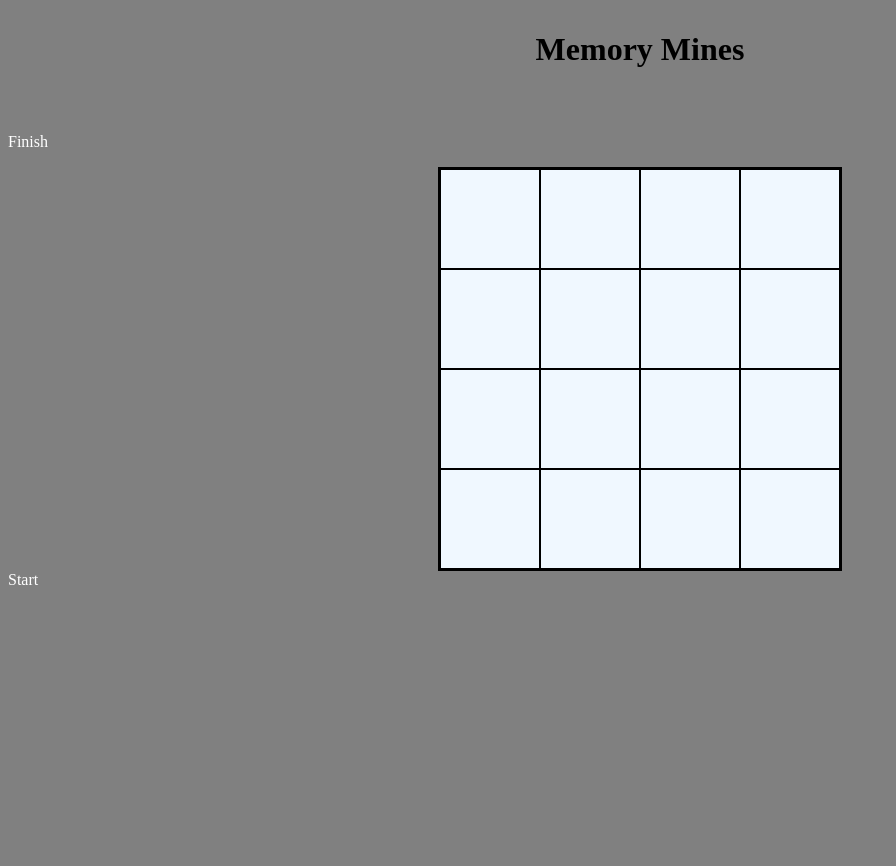
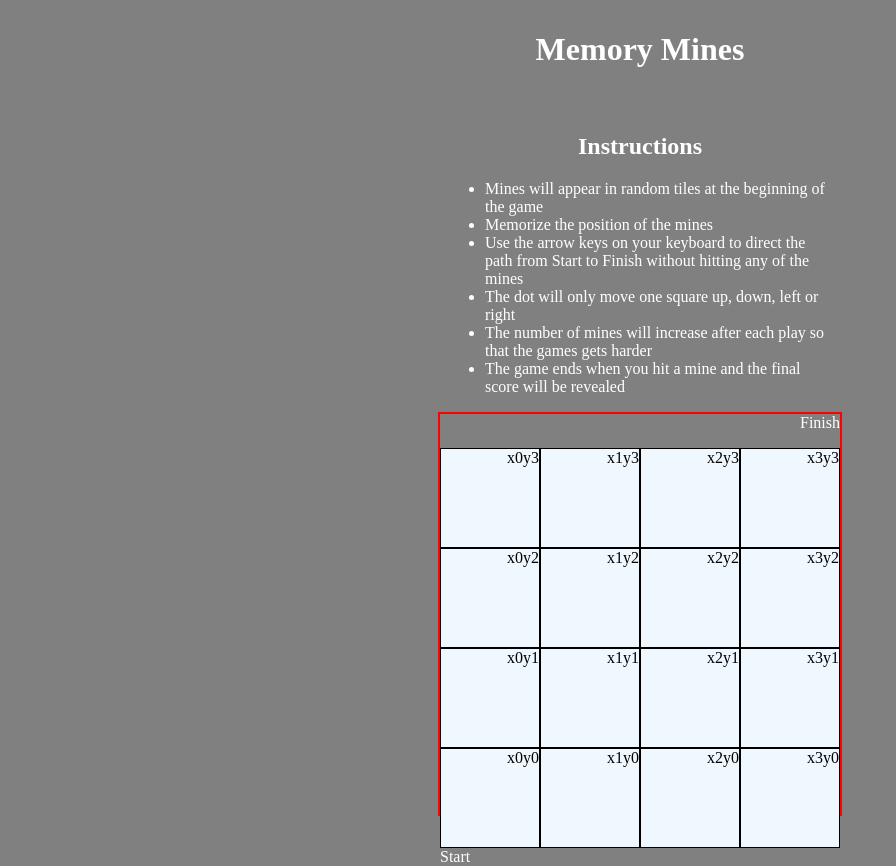
Before and after one commit to trcywu/memory-mines, a PHP site: page / in a window 1280 px wide. Shown: the whole page, without its empty margins (0-896 px from the left). Before the commit the page ends 585 px from the top, so only its background shows below. Run offline with PHP 8.4, Linux system fonts and the light colour scheme.

Commit message:
Mines appearing on grid and disappearing after 5 seconds

```diff
--- a/css/style.css
+++ b/css/style.css
@@ -6,30 +6,56 @@ h1 {
   text-align: center;
   height: 80px;
   padding-top: 10px;
+  color: white;
 }
 
-ul {
+h2 {
+  text-align: center;
+  color: white;
+}
+
+.instructions {
+  color: white;
+}
+
+#inst {
+  width: 350px;
+  height: 300px
+  color: white;
+  margin: 0 auto;
+}
+
+.grid {
   width: 400px;
   height: 400px;
   padding: 0;
   margin: 0 auto;
-  border: 2px solid black;
-  background-color: #F0F8FF;
+  border: 2px solid red;
+
 }
 
-li {
+.mines {
   width: 98px;
   height: 98px;
   list-style-type: none;
   border:1px solid black;
   float: left;
   display: inline-block;
+  background-color: #F0F8FF;
+  color: black
 }
 
 #start {
   color: white;
+  text-align: left;
 }
 
 #finish {
   color: white;
+  text-align: right;
 }
+
+
+.mines img {
+  width: 10%;
+}
--- a/home.html
+++ b/home.html
@@ -8,30 +8,42 @@
 </head>
 <body>
   <h1>Memory Mines</h1>
+  <h2>Instructions</h2>
+  <ul class="instructions">
+    <li id="inst">Mines will appear in random tiles at the beginning of the game</li>
+    <li id="inst">Memorize the position of the mines</li>
+    <li id="inst">Use the arrow keys on your keyboard to direct the path from Start to Finish without hitting any of the mines
+    <li id="inst">The dot will only move one square up, down, left or right</li>
+    <li id="inst">The number of mines will increase after each play so that the games gets harder</li>
+    <li id="inst">The game ends when you hit a mine and the final score will be revealed</li>
+  </ul>
+
+  <ul class="grid">
     <div id="finish">Finish</p>
 
-   <ul>
-    <li></li>
-    <li></li>
-    <li></li>
-    <li></li>
-    <li></li>
-    <li></li>
-    <li></li>
-    <li></li>
-    <li></li>
-    <li></li>
-    <li></li>
-    <li></li>
-    <li></li>
-    <li></li>
-    <li></li>
-    <li></li>
-   </ul>
-    <div id="start">Start</p>
+     <li class="mines" id="x0y3">x0y3</li>
+     <li class="mines" id="x1y3">x1y3</li>
+     <li class="mines" id="x2y3">x2y3</li>
+     <li class="mines" id="x3y3">x3y3</li>
+     <li class="mines" id="x0y2">x0y2</li>
+     <li class="mines" id="x1y2">x1y2</li>
+     <li class="mines" id="x2y2">x2y2</li>
+     <li class="mines" id="x3y2">x3y2</li>
+     <li class="mines" id="x0y1">x0y1</li>
+     <li class="mines" id="x1y1">x1y1</li>
+     <li class="mines" id="x2y1">x2y1</li>
+     <li class="mines" id="x3y1">x3y1</li>
+     <li class="mines" id="x0y0">x0y0</li>
+     <li class="mines" id="x1y0">x1y0</li>
+     <li class="mines" id="x2y0">x2y0</li>
+     <li class="mines" id="x3y0">x3y0</li>
 
-</body>
-</html>
+     <div id="start">Start</p>
+     </ul>
+
+
+   </body>
+   </html>
 
 
 <!-- create a box of 9 to trial the game with marked start and finish -->
--- a/js/app.js
+++ b/js/app.js
@@ -1,6 +1,40 @@
-//mines to appear in randomized coordinates
+//define the Grid as a function of (x,y)
+//mines to appear in randomized coordinates Maths.random (x,y)
 //set number of mines each game, and for every incremental game, increment the mines by 1
-//use x and y axis to draw coordinates and maths random to select the numbers between 0-2
+//use x and y axis to draw coordinates and maths random to select the numbers between 0-3
 // create winning combination, which is to select square on all four sides of existing square ONLY, then avoiding the mines, go from start to finish
+//Steps
+//for the first game, click 'Play Game' and the mines will randomly be placed on the grid
 
-console.log("hello")
+var playGame
+var Grid
+var x
+var y
+var score
+var highestScore
+// var mine = '<img src = "http://logic.stanford.edu/intrologic/images/mine.png">'
+
+$(function(){
+  $('li.mines').html(mine);
+  $('li.mines img').delay(5000).fadeOut();
+  $('li.mines').on("click", function(){
+    console.log("MINES!!!")
+  })
+
+  $(this).addClass("mine")
+function randomMine(){
+      var randomNumber = Math.random();
+      if (randomNumber < 0.33) {
+          return "x0y1";
+      } else if (randomNumber < 0.66) {
+          return "x0y2";
+      } else if (randomNumber < 1.00) {
+          return "x0y3";
+      }
+    }
+
+  var dangerMine = randomMine();
+
+  console.log(dangerMine)
+
+});
```
